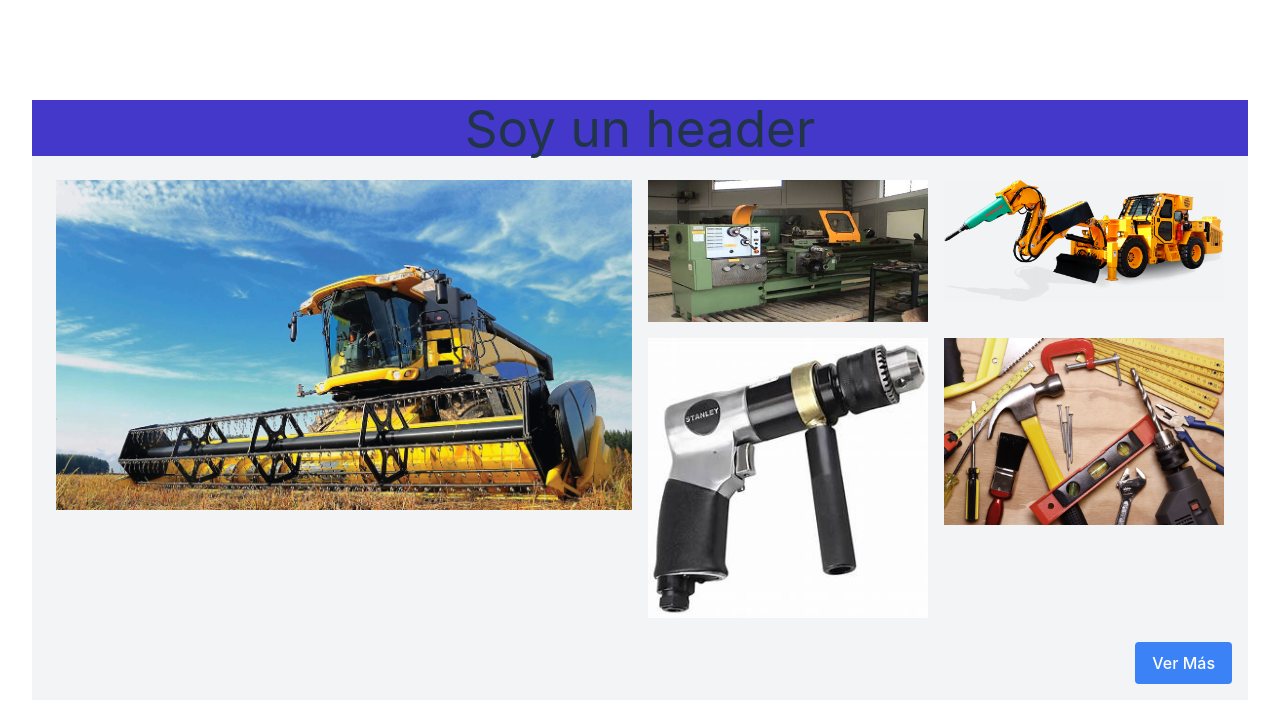
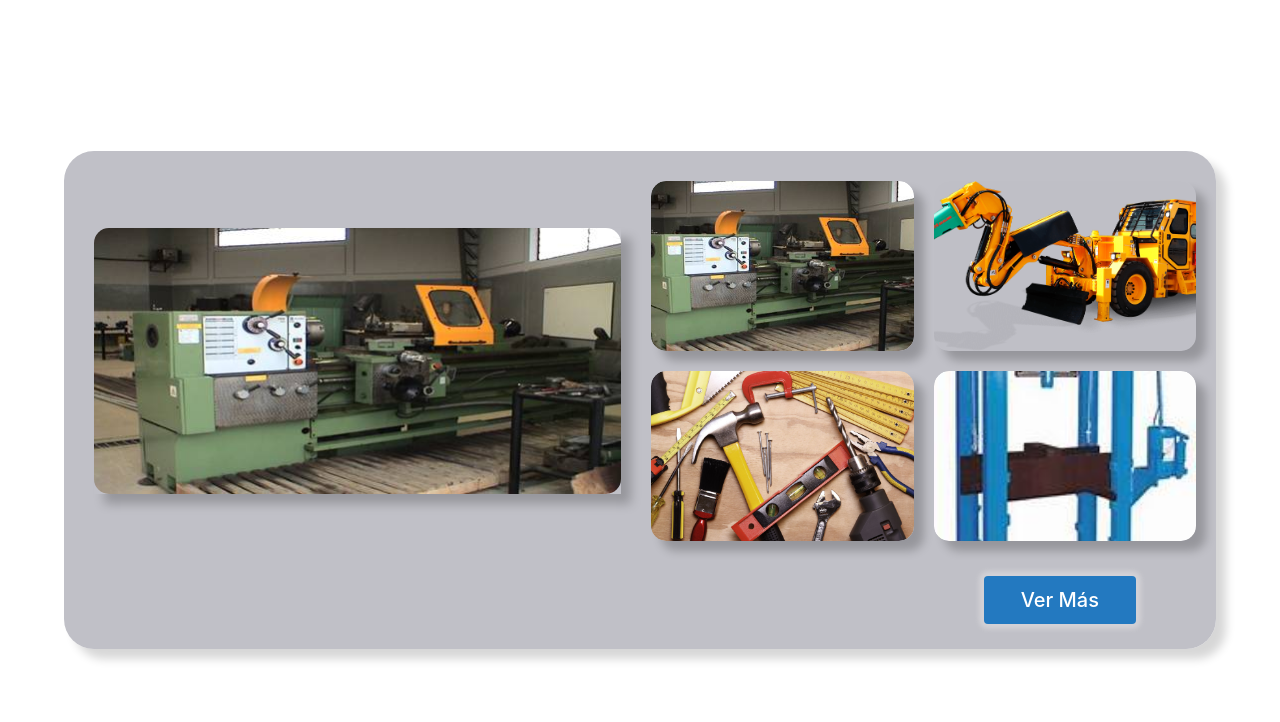
Before and after one commit to Legc15/RentaTools_e-commerce, a React (Vite) app in the folder Frontend/RentaTools/: page / in a window 1280 px wide. Shown: the top 722 px of the page. Built offline with nearby package versions, Linux system fonts and the light colour scheme.

Commit message:
featurre: GaleriaImagenes: ComponenteBase

```diff
--- a/Frontend/RentaTools/src/App.jsx
+++ b/Frontend/RentaTools/src/App.jsx
@@ -1,13 +1,21 @@
 import "./components/galeria/Galeria";
 import "./App.css";
 import Galeria from "./components/galeria/Galeria";
-import Header from "./components/header/Header";
+//import Header from "./components/header/Header";
 
 function App() {
+
+  const imagenes = [
+    '../src/assets/imagenesGaleria/image001.jpg',
+    '../src/assets/imagenesGaleria/Scalemin.png',
+    '../src/assets/imagenesGaleria/imagen5.jpg',
+    '../src/assets/imagenesGaleria/th (2).jpg',
+  ];
+
   return (
     <div className="">
-      <Header/>
-      <Galeria/>
+
+      <Galeria imagenes={imagenes}/>
     </div>
   );
 }
--- a/Frontend/RentaTools/src/components/galeria/Galeria.jsx
+++ b/Frontend/RentaTools/src/components/galeria/Galeria.jsx
@@ -1,54 +1,66 @@
-import React from "react";
+import { useState, useEffect } from "react";
+import PropTypes from "prop-types";
+import  "./styles.css"
 
-const GaleriaImagenes = () => {
-    const imagenPrincipal = './src/assets/imagenesGaleria/maquinaria.jpg';
-    const imagen1 = "./src/assets/imagenesGaleria/image001.jpg";
-    const imagen2 = "./src/assets/imagenesGaleria/Scalemin.png";
-    const imagen3 = "./src/assets/imagenesGaleria/th.jpg";
-    const imagen4 = "./src/assets/imagenesGaleria/imagen5.jpg";
+
+const Galeria = ({ imagenes }) => {
+    const [mostrarImagenes, setMostrarImagenes] = useState(false);
+    const cantidadInicial = 4;
+
+
+    useEffect(() => {
+        // ACA IRIA LA LÓGICA DE CARGA DE IMAGENES DEL BACK.
+    }, [mostrarImagenes]);
+
+
+    // RUTAS HARCODEADAS POR AHORA,  TRAER DESDE EL BACK.
+    const imagenPrincipal = imagenes[0];
+    /* const imagen1 = imagenes[1];
+    const imagen2 = imagenes[2];
+    const imagen3 = imagenes[3];
+    const imagen4 = imagenes[4];*/
 
     return (
-        <div className="bg-gray-100 p-4">
-            <div className="flex flex-wrap">
-                {/* Imagen principal en la mitad izquierda */}
-                <div className="w-full md:w-1/2 p-2">
-                    <div className="aspect-w-16 aspect-h-9 overflow-hidden">
+        <div className="GaleryContainer">
+        <div>
+            <div className="Galeria">
+                {/* IMAGEN PRINCIOAL DE LA MITAD IZQUIERDA */}
+                <div className="imagenPrincipal">
+                    <div className="">
                         <img
                             src={imagenPrincipal}
                             alt="Imagen principal"
-                            className="object-cover w-full h-full"
+                            className=""
                         />
                     </div>
                 </div>
 
-                {/* Grilla de imágenes en la mitad derecha en versión desktop */}
-                <div className="w-full md:w-1/2 md:flex md:flex-wrap">
-                    <div className="w-1/2 p-2">
-                        <div className="aspect-w-16 aspect-h-9 overflow-hidden">
-                            <img src={imagen1} alt="Imagen 1" className="object-cover w-full h-full" />
+
+                {/*  MITAD DERECHA DE LA GALERIA EN DESKTOP*/}
+                <div className="cuadriculado">
+
+                    {imagenes.slice(0, mostrarImagenes ? undefined : cantidadInicial).map((imagen, index) => (
+                        <div
+                            key={index}
+                            className="imageContainer"
+                            >
+                                <img
+                                    src={imagen}
+                                    alt={`Imagen ${index + 1}`}
+                                />
                         </div>
-                    </div>
-                    <div className="w-1/2 p-2">
-                        <div className="aspect-w-16 aspect-h-9 overflow-hidden">
-                            <img src={imagen2} alt="Imagen 2" className="object-cover w-full h-full" />
-                        </div>
-                    </div>
-                    <div className="w-1/2 p-2">
-                        <div className="aspect-w-16 aspect-h-9 overflow-hidden">
-                            <img src={imagen3} alt="Imagen 3" className="object-cover w-full h-full" />
-                        </div>
-                    </div>
-                    <div className="w-1/2 p-2">
-                        <div className="aspect-w-16 aspect-h-9 overflow-hidden">
-                            <img src={imagen4} alt="Imagen 4" className="object-cover w-full h-full" />
-                        </div>
-                    </div>
+                    ))}
+
                 </div>
+
+
             </div>
-
-            {/* Texto "Ver Más" en la región inferior derecha */}
-            <div className="text-right mt-4">
-                <button className="bg-blue-500 text-white px-4 py-2 rounded hover:bg-blue-700">
+        </div>
+        <div className="verMasContainer">
+                <button
+                    className="verMasButton"
+                    onClick={() => setMostrarImagenes(true)}
+                    >
                     Ver Más
                 </button>
             </div>
@@ -56,4 +68,8 @@ const GaleriaImagenes = () => {
     );
 };
 
-export default GaleriaImagenes;
+Galeria.propTypes = {
+    imagenes: PropTypes.arrayOf(PropTypes.string).isRequired,
+};
+
+export default Galeria;
--- /dev/null
+++ b/Frontend/RentaTools/src/components/galeria/styles.css
@@ -0,0 +1,121 @@
+
+.GaleryContainer{
+    background-color:rgba(192, 192, 199, 0.996);
+    width: 90vw;
+    padding: 10px;
+    border-radius: 30px;
+    box-shadow:  10px 10px 10px rgba(1, 1, 1, 0.162);
+
+}
+
+.Galeria {
+    display: flex;;
+    justify-content: center;
+    align-items: center;
+    height: 50vh;
+    width: 100%;
+    border-radius: 25px;
+}
+
+.imagenPrincipal {
+
+    box-shadow:  10px 10px 10px rgba(1, 1, 1, 0.22);
+    width: auto;
+    margin: 20px;
+    cursor: pointer;
+    height: fit-content;
+    width: auto;
+
+
+}
+
+.imagenPrincipal img {
+    border-radius: 15px;
+}
+
+.cuadriculado {
+    width: 50%;
+    height: 95%;
+    display: grid;
+    grid-template-rows: repeat(2, 1fr); /* 2 filas iguales */
+    grid-template-columns: repeat(2, 1fr);
+}
+
+.imageContainer{
+    box-shadow: 10px 10px 10px rgba(1, 1, 1, 0.22);
+    border-radius: 15px;
+    margin: 10px;
+    cursor: pointer;
+    overflow: hidden;
+
+
+}
+.imageContainer img {
+    width: 100%;
+    height: 100%;
+    border-radius: 15px;
+    object-fit: cover;
+
+}
+.verMasContainer{
+
+    display: flex;
+    justify-content: end;
+    align-items: center;
+    height: 5%;
+    margin: 15px 70px 15px 80px;
+}
+.verMasButton {
+    font-size: 20px;
+
+    background-color: #2379c0; /* Fondo azul */
+    color: #fff; /* Texto blanco */
+    padding: 8px 36px; /* Espaciado horizontal y vertical */
+    border-radius: 0.25rem; /* Bordes redondeados */
+    transition: background-color 0.2s;
+    box-shadow:  0px 0px 5px 5px rgba(247, 245, 245, 0.354);
+    /* Transición al hacer hover */
+}
+
+.verMasButton:hover {
+    background-color: #1b82e3;
+    box-shadow:  5px 5px 10px rgba(85, 82, 82, 0.95)/* Cambio de color al hacer hover */
+}
+
+
+/*------------------RESPONSIVE------------------*/
+
+@media(max-width: 850px){
+
+    .GaleryContainer{
+        width: auto;
+        margin: 10px;
+    }
+
+    .imagenPrincipal{
+        display: none;
+    }
+
+    .Galeria{
+        flex-direction: column;
+        align-items: center;
+        height: 100%;
+        width: auto;
+        padding: 20px;
+        margin: 10px;
+    }
+    .cuadriculado{
+        display: flex;
+        justify-content: center;
+        flex-wrap: wrap;
+        width: auto;
+        padding: 20px;
+        margin: 10px;
+    }
+
+    .verMasContainer{
+        display: flex;
+        justify-content: center;
+
+    }
+}
```
